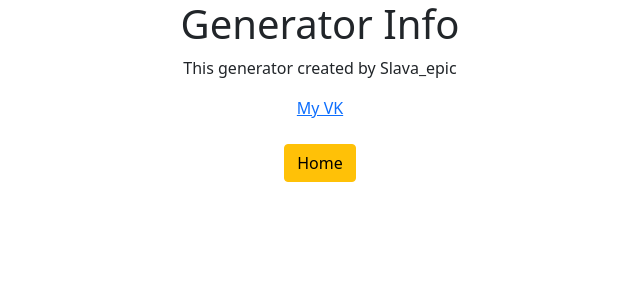
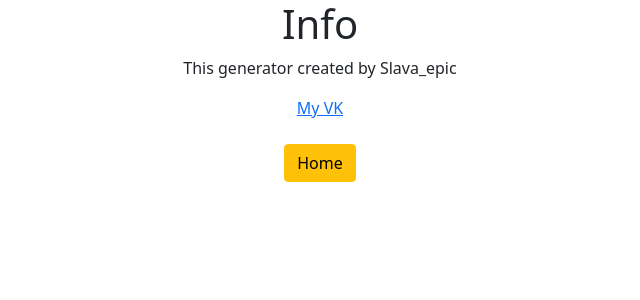
Before and after one commit to SlavaDSepic/password-generator-django, a Django app: page /about/ in a window 1280 px wide. Shown: the top 300 px of the page, without its empty margins (320-960 px from the left). Run offline with Django 4.2, Linux system fonts and the light colour scheme.

Commit message:
rename info

```diff
--- a/generator/templates/generator/about.html
+++ b/generator/templates/generator/about.html
@@ -2,7 +2,7 @@
 
 
 <div class="container text-center">
-  <h1>Generator Info</h1>
+  <h1>Info</h1>
   <p>This generator created by Slava_epic</p>
   <a href="https://vk.com/id131134901">My VK</a>
   <br>
```
